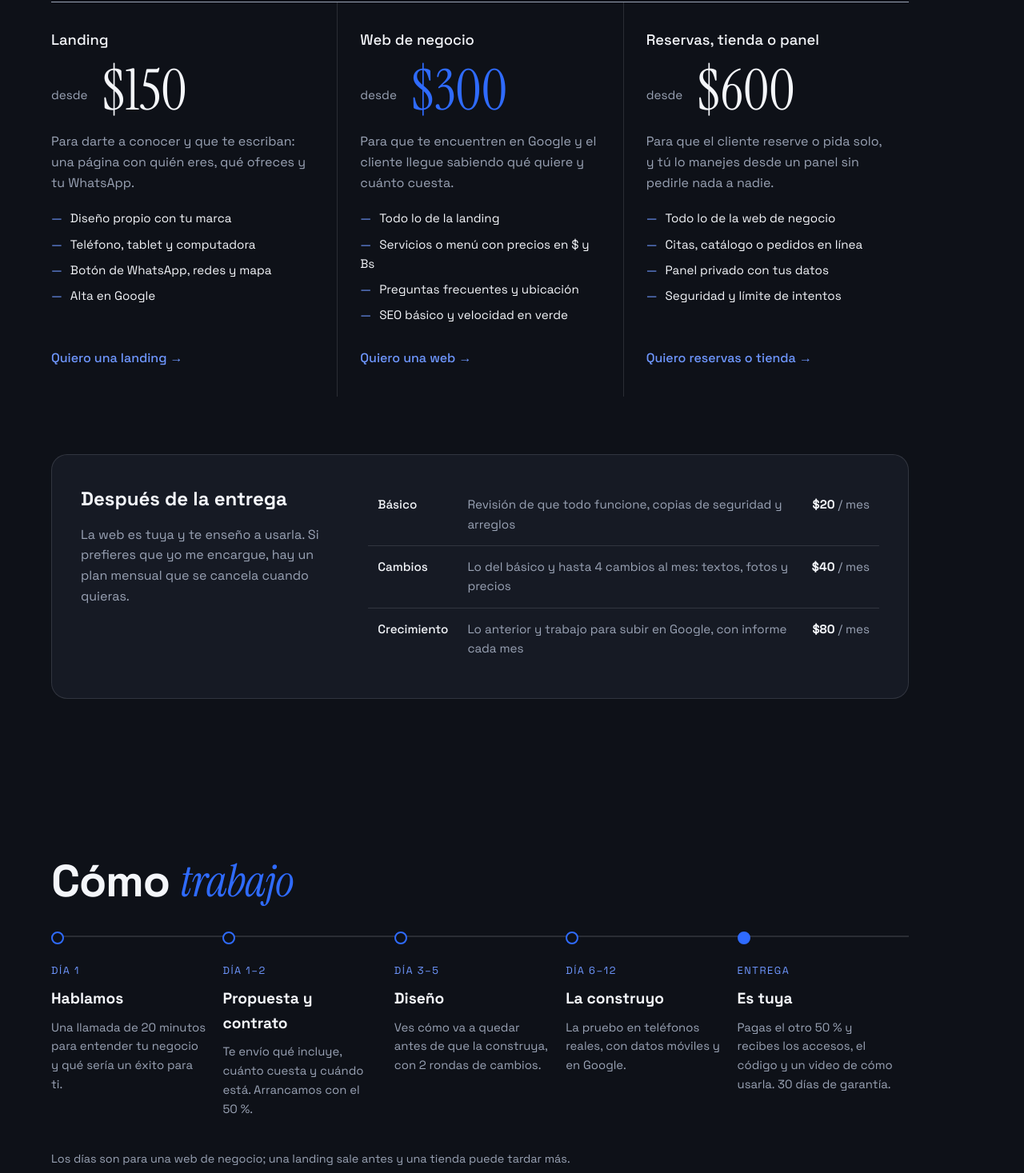
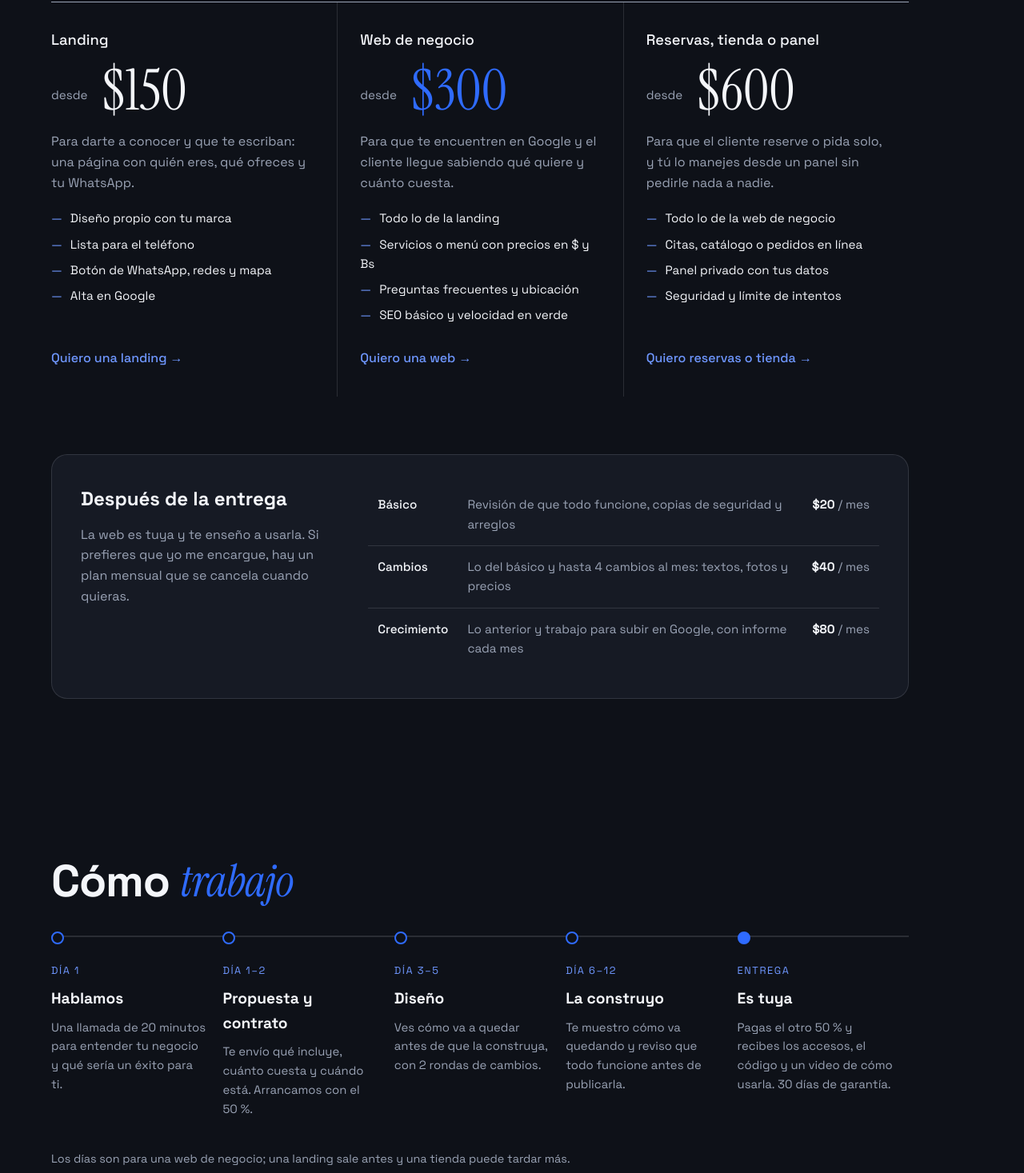
Before and after one commit to josiaspalmares-hub/portafolio, a plain HTML site: page index.html in a window 1280 px wide. Shown: the part 4013-5480 px from the top of the page at 80% size. Drawn offline with Linux system fonts and the light colour scheme.

Commit message:
Textos más simples en la landing y en el paso La construyo
Co-Authored-By: Claude Opus 5.5 <noreply@anthropic.com>

```diff
--- a/index.html
+++ b/index.html
@@ -182,7 +182,7 @@ También hice <strong>Ultron</strong>, mi asistente personal para Windows con vo
       <p class="paquete__para">Para darte a conocer y que te escriban: una página con quién eres, qué ofreces y tu WhatsApp.</p>
       <ul class="paquete__incluye">
         <li>Diseño propio con tu marca</li>
-        <li>Teléfono, tablet y computadora</li>
+        <li>Lista para el teléfono</li>
         <li>Botón de WhatsApp, redes y mapa</li>
         <li>Alta en Google</li>
       </ul>
@@ -237,7 +237,7 @@ También hice <strong>Ultron</strong>, mi asistente personal para Windows con vo
     <li class="paso"><span class="paso__dia">Día 1</span><h3>Hablamos</h3><p>Una llamada de 20 minutos para entender tu negocio y qué sería un éxito para ti.</p></li>
     <li class="paso"><span class="paso__dia">Día 1–2</span><h3>Propuesta y contrato</h3><p>Te envío qué incluye, cuánto cuesta y cuándo está. Arrancamos con el 50&nbsp;%.</p></li>
     <li class="paso"><span class="paso__dia">Día 3–5</span><h3>Diseño</h3><p>Ves cómo va a quedar antes de que la construya, con 2 rondas de cambios.</p></li>
-    <li class="paso"><span class="paso__dia">Día 6–12</span><h3>La construyo</h3><p>La pruebo en teléfonos reales, con datos móviles y en Google.</p></li>
+    <li class="paso"><span class="paso__dia">Día 6–12</span><h3>La construyo</h3><p>Te muestro cómo va quedando y reviso que todo funcione antes de publicarla.</p></li>
     <li class="paso"><span class="paso__dia">Entrega</span><h3>Es tuya</h3><p>Pagas el otro 50&nbsp;% y recibes los accesos, el código y un video de cómo usarla. 30 días de garantía.</p></li>
   </ol>
   <p class="proceso__nota">Los días son para una web de negocio; una landing sale antes y una tienda puede tardar más.</p>
```
